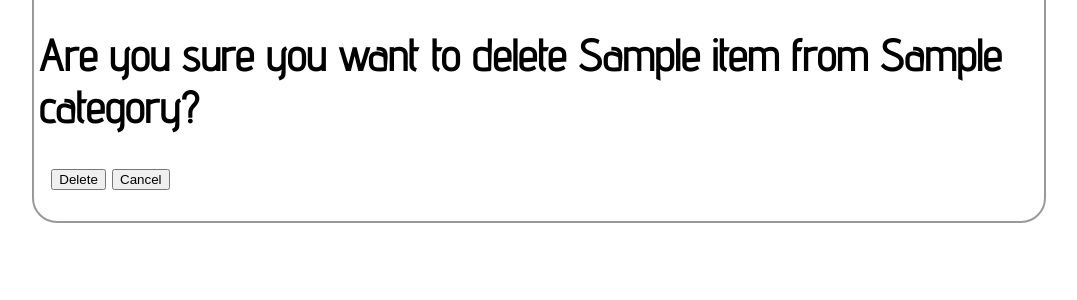
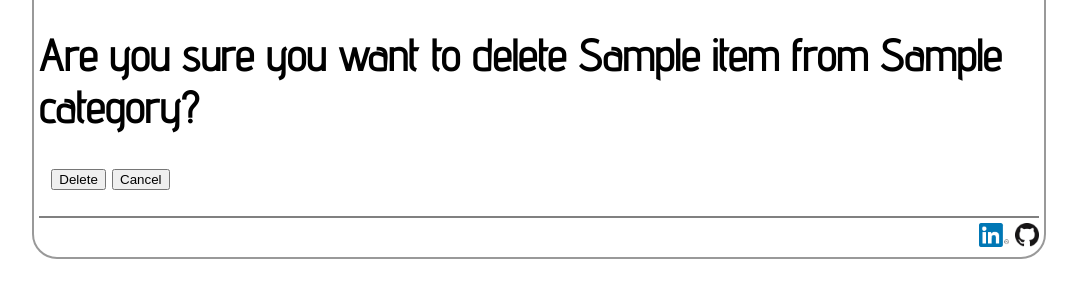
Before and after one commit to AmroYasser/Book-Catalog, a Flask app: page /bookcatalog/1/1/delete in a window 1280 px wide. Shown: the part 96-396 px from the top of the page, without its empty margins (101-1178 px from the left). Run offline with Flask 2, Linux system fonts and the light colour scheme; the visitor is signed in with stand-in values (Sample User, id 1); tables that the repository leaves empty hold one stand-in row (values such as "Sample post").

Commit message:
Update deleteitem.html

```diff
--- a/templates/deleteitem.html
+++ b/templates/deleteitem.html
@@ -5,5 +5,11 @@
   <a href = "{{url_for('showCategories',categories_id=categories_id)}}"><button type="button">Cancel</button></a>
   </br></br>
 </form>
+<footer>
+  <a href ="https://www.linkedin.com/in/amr-yasser-731770151/" target="_blank"><img src="{{ url_for('static', filename='linkedin.png') }}" alt="my linkedin Link"
+    height="24" width="30"></a>
+  <a href="https://github.com/AmroYasser" target="_blank"><img src="{{ url_for('static',
+    filename='github.png') }}" alt="my GitHub Link" height="24" width="24"></a>
+</footer>
 </body>
 </html>
```
